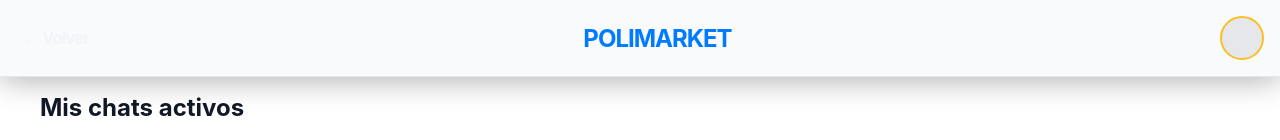
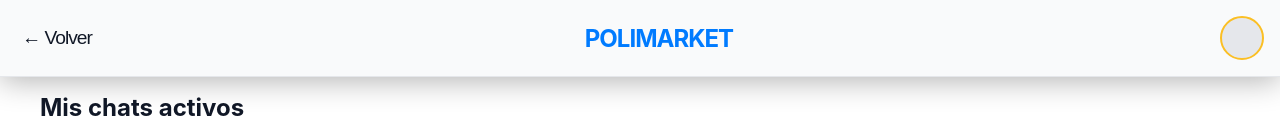
Before and after one commit to Jahir124/polimarket-frontend, a React (Vite) app: page /chats in a window 1280 px wide. Shown: the top 140 px of the page. Built offline with nearby package versions, Linux system fonts and the light colour scheme; no server answers; sample sign-in values are in the browser's storage.

Commit message:
chatColor

```diff
--- a/src/pages/chat/ChatRoom.jsx
+++ b/src/pages/chat/ChatRoom.jsx
@@ -172,14 +172,15 @@ export const ChatRoom = () => {
     >
       <header className="header">
         <button
+          className="logo back"
           onClick={() => navigate("/chats")}
-          style={{
+          /*style={{
             background: "none",
             border: "none",
             fontSize: "1.2rem",
             color: "var(--text-main)",
             cursor: "pointer",
-          }}
+          }}*/
         >
           ← Volver
         </button>
--- a/src/pages/chat/Chats.jsx
+++ b/src/pages/chat/Chats.jsx
@@ -56,8 +56,8 @@ export default function Chats() {
     <div>
       <header className="header">
         <button
-          className="logo"
-          style={{ background: "none", border: "none", fontSize: "1.1rem", cursor: "pointer", color: "var(--text-main)" }}
+          className="logo back"
+          //style={{ background: "none", border: "none", fontSize: "1.1rem", cursor: "pointer", color: "var(--text-main)" }}
           onClick={() => navigate("/home")}
         >
           ← Volver
```
